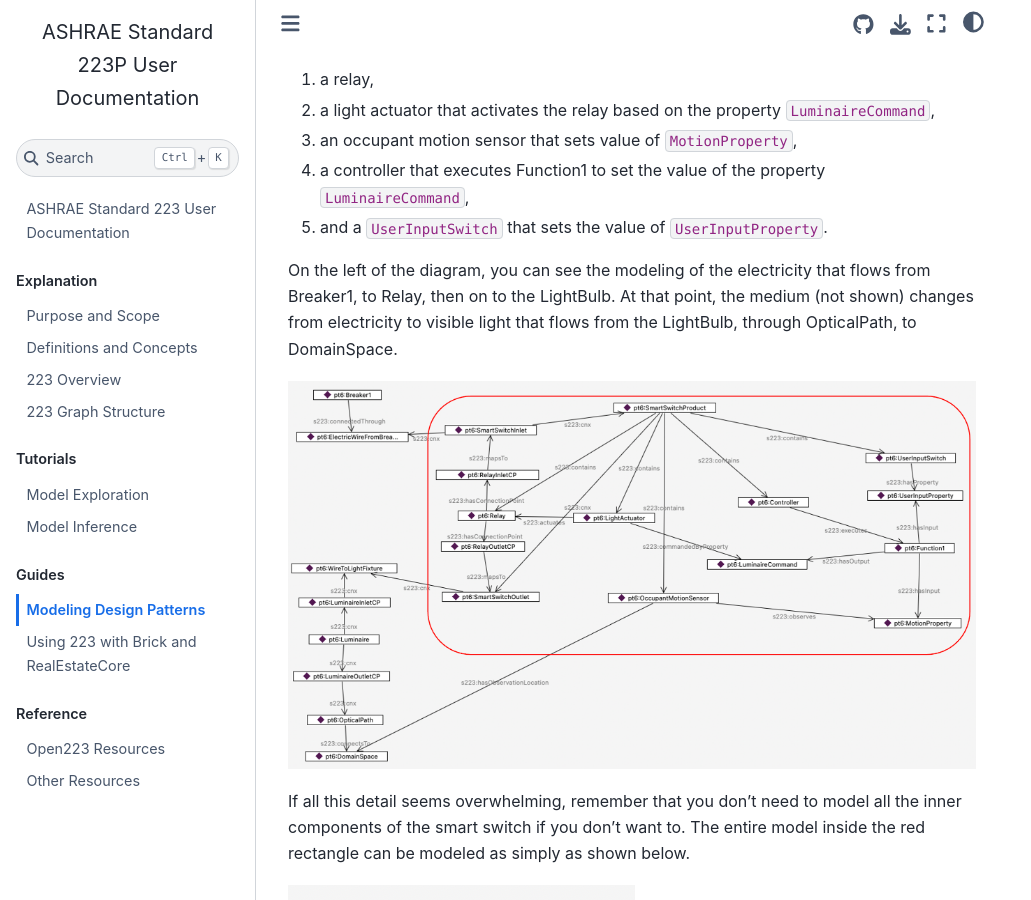
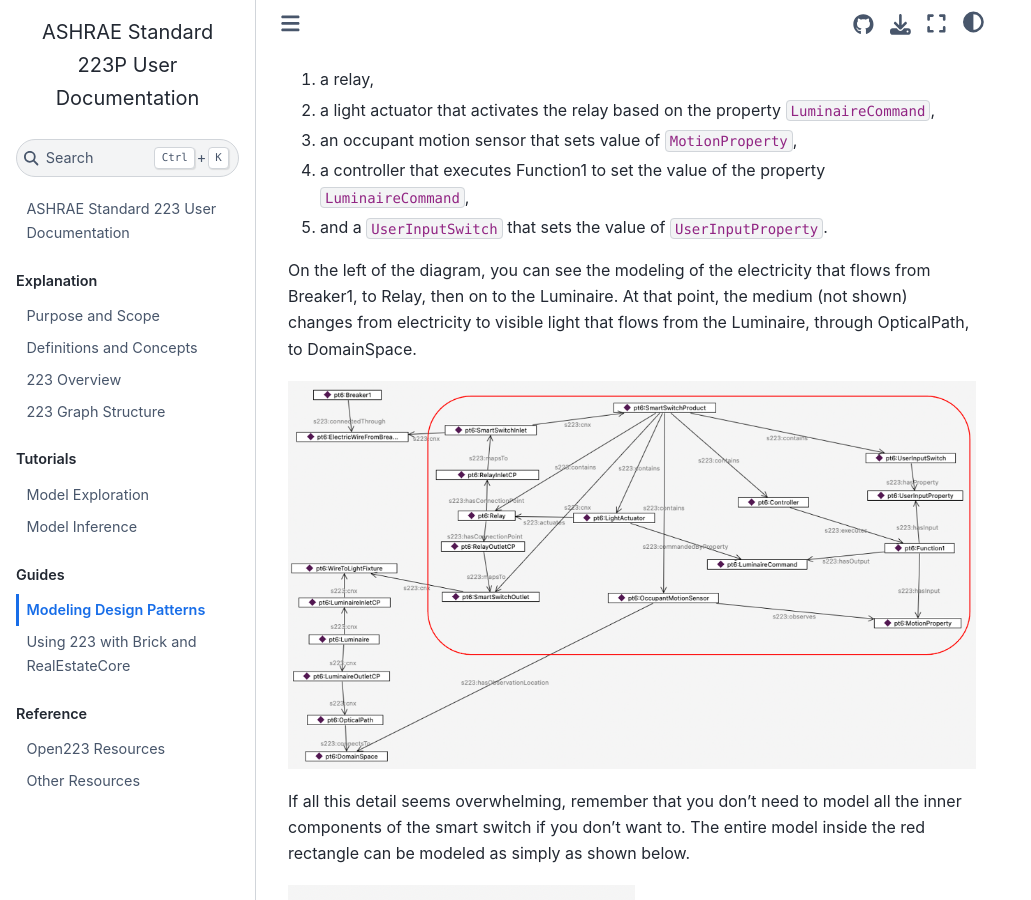
Before and after one commit to open223/docs.open223.info, a Jupyter Book: the page built from guides/design-patterns.md, in a window 1280 px wide and 900 px high, scrolled down 3731 px. Shown: the whole window, without its empty margins (0-1031 px from the left). Built offline with Jupyter Book 1.0.4 settings and Sphinx 7.4.7 and the Sphinx Book theme 1.1.4, drawn with Linux system fonts in a browser that asks for light colours.

Commit message:
Update design-patterns.md

```diff
--- a/guides/design-patterns.md
+++ b/guides/design-patterns.md
@@ -40,7 +40,7 @@ Finally, the next case pulls the concepts of containment, connectivity and funct
 4. a controller that executes Function1 to set the value of the property `LuminaireCommand`,
 5. and a `UserInputSwitch` that sets the value of `UserInputProperty`.
 
-On the left of the diagram, you can see the modeling of the electricity that flows from Breaker1, to Relay, then on to the LightBulb. At that point, the medium (not shown) changes from electricity to visible light that flows from the LightBulb, through OpticalPath, to DomainSpace.
+On the left of the diagram, you can see the modeling of the electricity that flows from Breaker1, to Relay, then on to the Luminaire. At that point, the medium (not shown) changes from electricity to visible light that flows from the Luminaire, through OpticalPath, to DomainSpace.
 
 ![OffTheShelfSmartSwitch](images/guides-offtheshelf-smart-switch.png)
 
```
